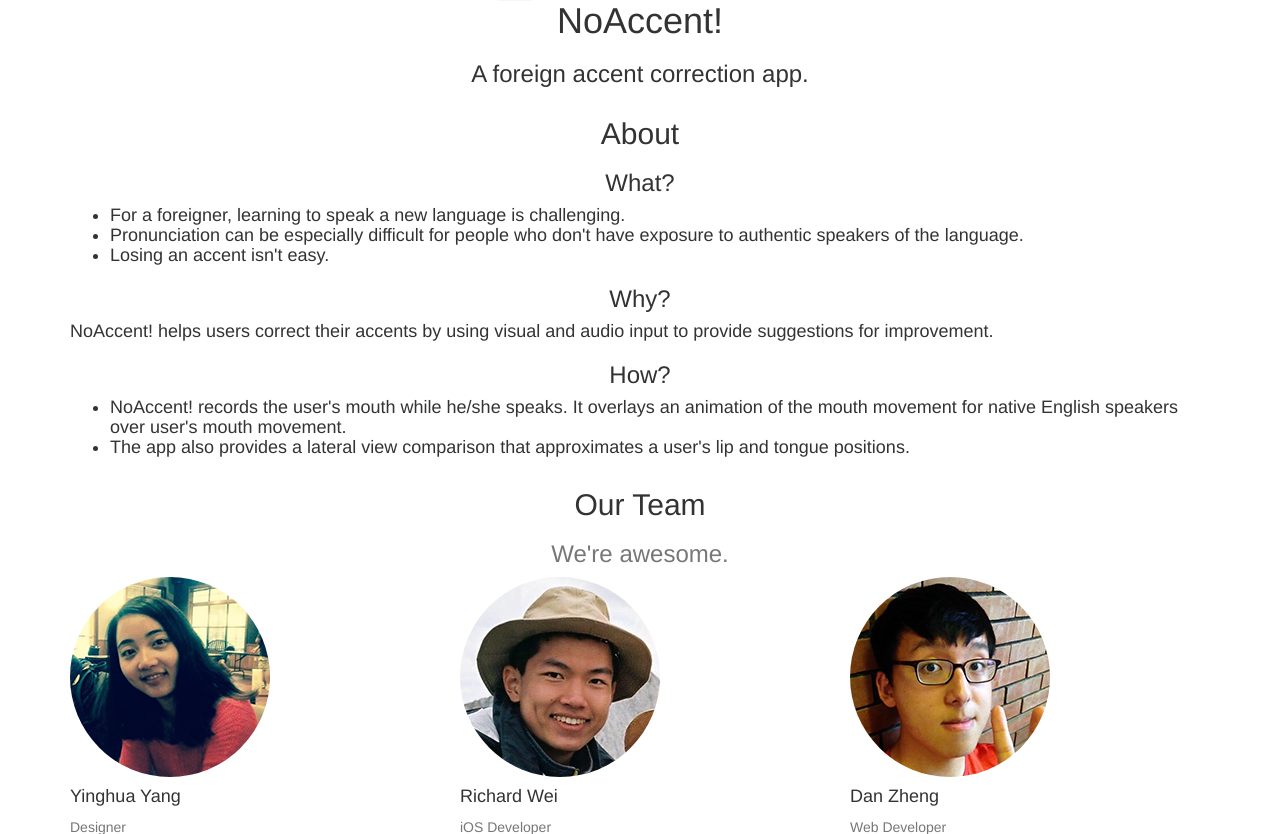
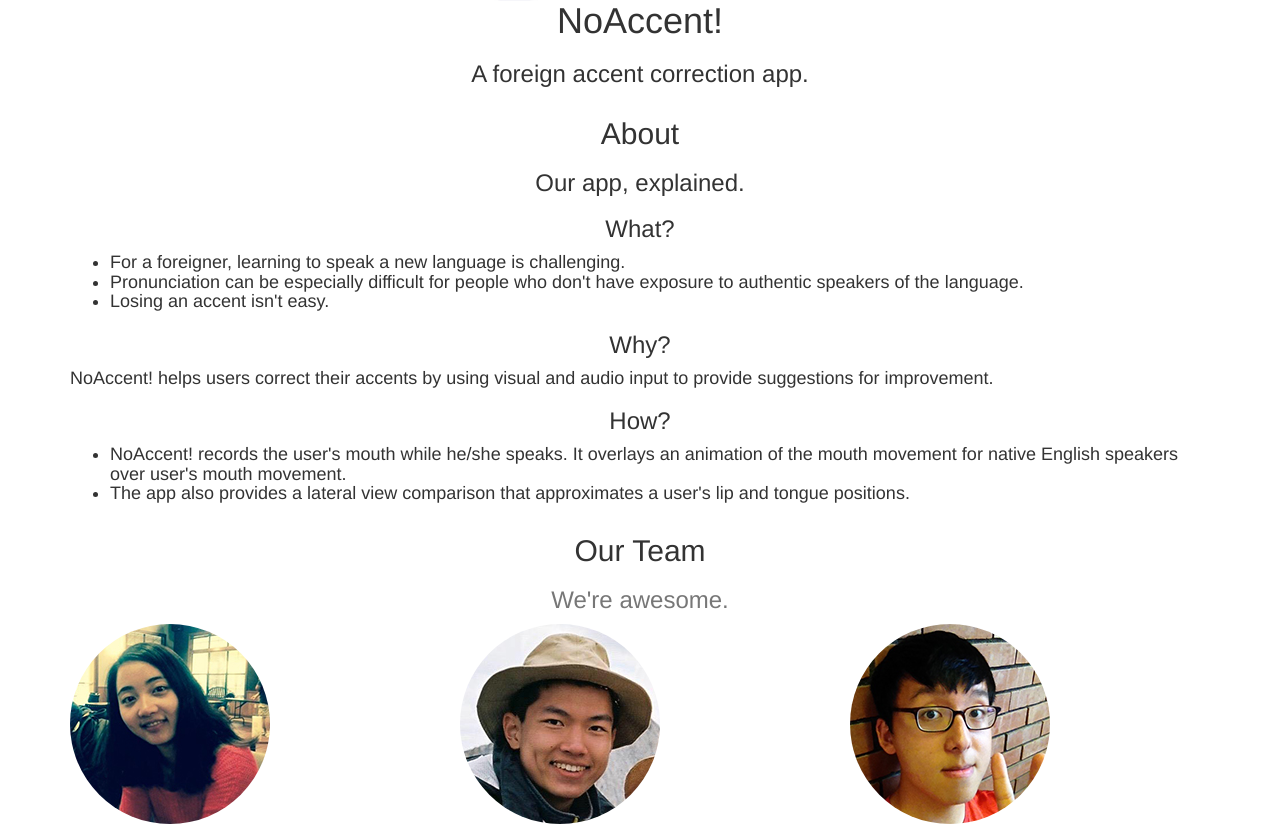
Before and after one commit to dan-zheng/NoAccent, a PHP site: page / in a window 1280 px wide; the page is wider, and only the part inside the window is pictured. Shown: the part 769-1603 px from the top of that part. Run offline with PHP 8.4, Linux system fonts and the light colour scheme.

Commit message:
Fix smooth scrolling, add caption

```diff
--- a/web/css/index.css
+++ b/web/css/index.css
@@ -46,7 +46,7 @@ h3 {
     font-weight: 100;
     font-size: 1.6em;
 }
-#about h3 {
+.heavy {
     font-weight: 500;
 }
 h4 {
--- a/web/index.php
+++ b/web/index.php
@@ -39,7 +39,8 @@
         <div class='container'>
             <div class='section-module'>
                 <h2 class='relative-center section-divider text-center'>About</h2>
-                <h3 class='purple relative-center section-divider text-center'>What?</h3>
+                <h3 class='white text-center section-divider'>Our app, explained.</h3>
+                <h3 class='purple heavy relative-center section-divider text-center'>What?</h3>
                 <h4 class="white">
                     <ul>
                         <li>For a foreigner, learning to speak a new language is challenging.</li>
@@ -47,11 +48,11 @@
                         <li>Losing an accent isn't easy.</li>
                     </ul>
                 </h4>
-                <h3 class='purple relative-center section-center section-divider text-center'>Why?</h3>
+                <h3 class='purple heavy relative-center section-center section-divider text-center'>Why?</h3>
                 <h4 class="white">
                     <span class='purple'>NoAccent!</span> helps users correct their accents by using visual and audio input to provide suggestions for improvement.
                 </h4>
-                <h3 class='purple relative-center section-center section-divider text-center'>How?</h3>
+                <h3 class='purple heavy relative-center section-center section-divider text-center'>How?</h3>
                 <h4 class="white">
                     <ul>
                         <li><span class='purple'>NoAccent!</span> records the user's mouth while he/she speaks. It overlays an animation of the mouth movement for native English speakers over user's mouth movement.</li>
--- a/web/js/index.js
+++ b/web/js/index.js
@@ -23,7 +23,7 @@ $(document).ready(function() {
 });
 
 function registerNavButtons() {
-  var sections = ['home', 'about', 'demo'];
+  var sections = ['home', 'about', 'team', 'demo'];
 
   sections.forEach(function(section) {
     clickAndScroll('#nav-' + section, '#' + section);
```
